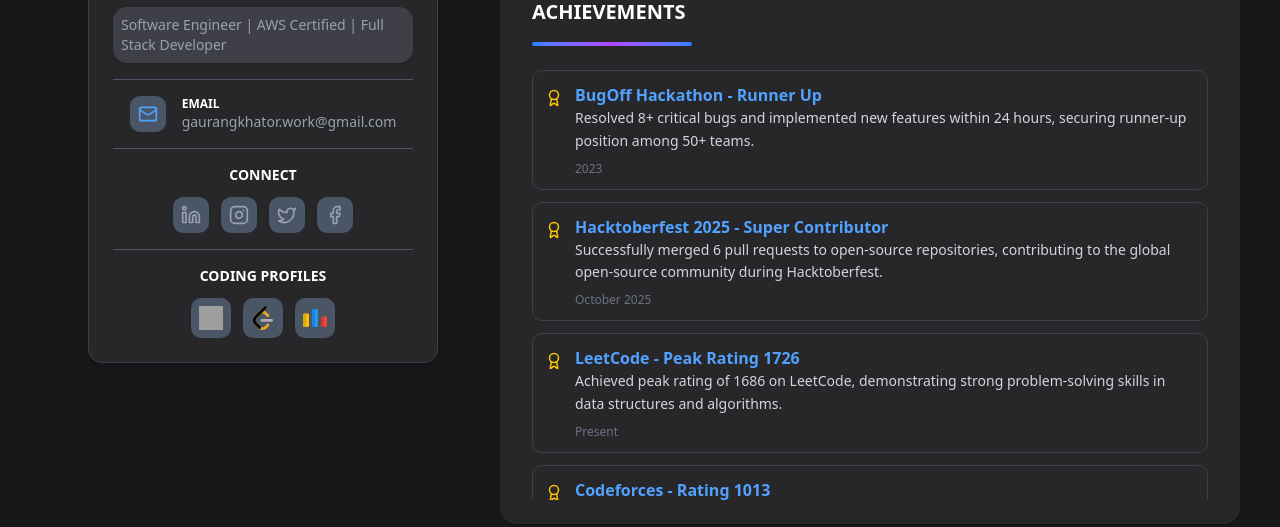
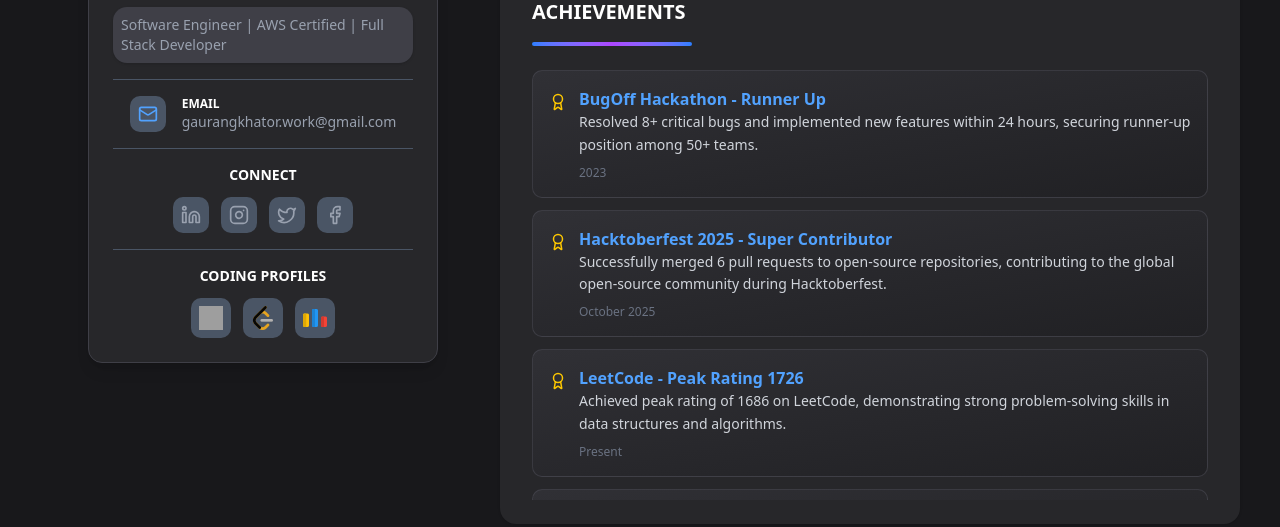
Before and after one commit to Gaurang-Khator/portfolio-website, a Next.js app: page /achievements in a window 1280 px wide. Shown: the part 298-825 px from the top of the page. Built offline with nearby package versions, Linux system fonts and the light colour scheme; grey boxes are pictures that could not be loaded.

Commit message:
updated UI

```diff
--- a/app/achievements/page.tsx
+++ b/app/achievements/page.tsx
@@ -51,7 +51,7 @@
                 </div>
                 <CardContent className="text-white text-xs md:text-md overflow-y-auto custom-scrollbar space-y-2 md:space-y-3 px-2 md:px-4">
                     {achievementsData.map((achievement, index) => (
-                        <div key={index} className="border border-zinc-700 rounded-lg p-3 hover:border-blue-500 transition-colors">
+                        <div key={index} className="bg-linear-to-br from-zinc-700/40 to-zinc-900/40 border border-zinc-600/50 hover:border-blue-500/50 rounded-lg p-3 md:p-4 transition-all duration-300 hover:shadow-lg hover:shadow-blue-500/10">
                             <div className="flex items-start gap-3">
                                 <Award className="text-yellow-400 shrink-0 mt-1.5" size={18} />
                                 <div className="flex-1 min-w-0">
--- a/app/projects/page.tsx
+++ b/app/projects/page.tsx
@@ -71,9 +71,8 @@
                     {projectsData.map((project) => (
                         <div
                             key={project.id}
-                            className="border border-zinc-700 rounded-lg overflow-hidden hover:border-blue-500 transition-colors group"
+                            className="bg-linear-to-br from-zinc-700/40 to-zinc-900/40 border border-zinc-600/50 hover:border-blue-500/50 rounded-lg overflow-hidden transition-all duration-300 hover:shadow-lg hover:shadow-blue-500/10 group"
                         >
-                            {/* Project Image */}
                             <div className="relative h-24 md:h-32 w-full overflow-hidden bg-zinc-700">
                                 <Image
                                     src={project.image}
@@ -83,26 +82,21 @@
                                 />
                             </div>
 
-                            {/* Project Content */}
                             <div className="p-2 md:p-3 space-y-1 md:space-y-2">
-                                {/* Category Badge */}
                                 <div>
                                     <span className="inline-block px-2 py-0.5 bg-blue-600/20 text-blue-400 text-xs font-semibold rounded border border-blue-500/30">
                                         {project.category}
                                     </span>
                                 </div>
 
-                                {/* Title */}
                                 <h3 className="text-blue-400 font-semibold text-sm md:text-md group-hover:text-blue-300 transition-colors line-clamp-1">
                                     {project.title}
                                 </h3>
 
-                                {/* Description */}
                                 <p className="text-gray-300 text-xs md:text-sm leading-relaxed line-clamp-2">
                                     {project.description}
                                 </p>
 
-                                {/* Tech Stack */}
                                 <div className="flex flex-wrap gap-1">
                                     {project.tech.slice(0, 2).map((tech, idx) => (
                                         <span
@@ -117,7 +111,6 @@
                                     )}
                                 </div>
 
-                                {/* Action Buttons */}
                                 <div className="flex gap-1 md:gap-2 pt-2">
                                     {project.github && (
                                         <Button
--- a/app/skills/page.tsx
+++ b/app/skills/page.tsx
@@ -26,7 +26,7 @@
         },
         {
             category: "Tools & Technologies",
-            skills: ["GitHub", "Git", "AWS", "Docker", "Clerk", "Shadcn-UI", "Vercel", "Prisma ORM"]
+            skills: ["GitHub", "Git", "AWS", "Docker", "Clerk", "Shadcn-UI", "Vercel", "Postman", "Prisma ORM"]
         },
         {
             category: "COURSEWORK & CONCEPTS",
--- a/components/elements/hero-section.tsx
+++ b/components/elements/hero-section.tsx
@@ -43,7 +43,7 @@
                             </a>
                         </div>
                         <div className="p-2 bg-gray-600 rounded-lg flex justify-center align-items-center">
-                            <a href="" target="_blank">
+                            <a href="https://x.com/GaurangKhator" target="_blank">
                                 <Twitter className="text-gray-400 hover:text-blue-400 w-4 h-4 md:w-5 md:h-5"/>
                             </a>
                         </div>
```
